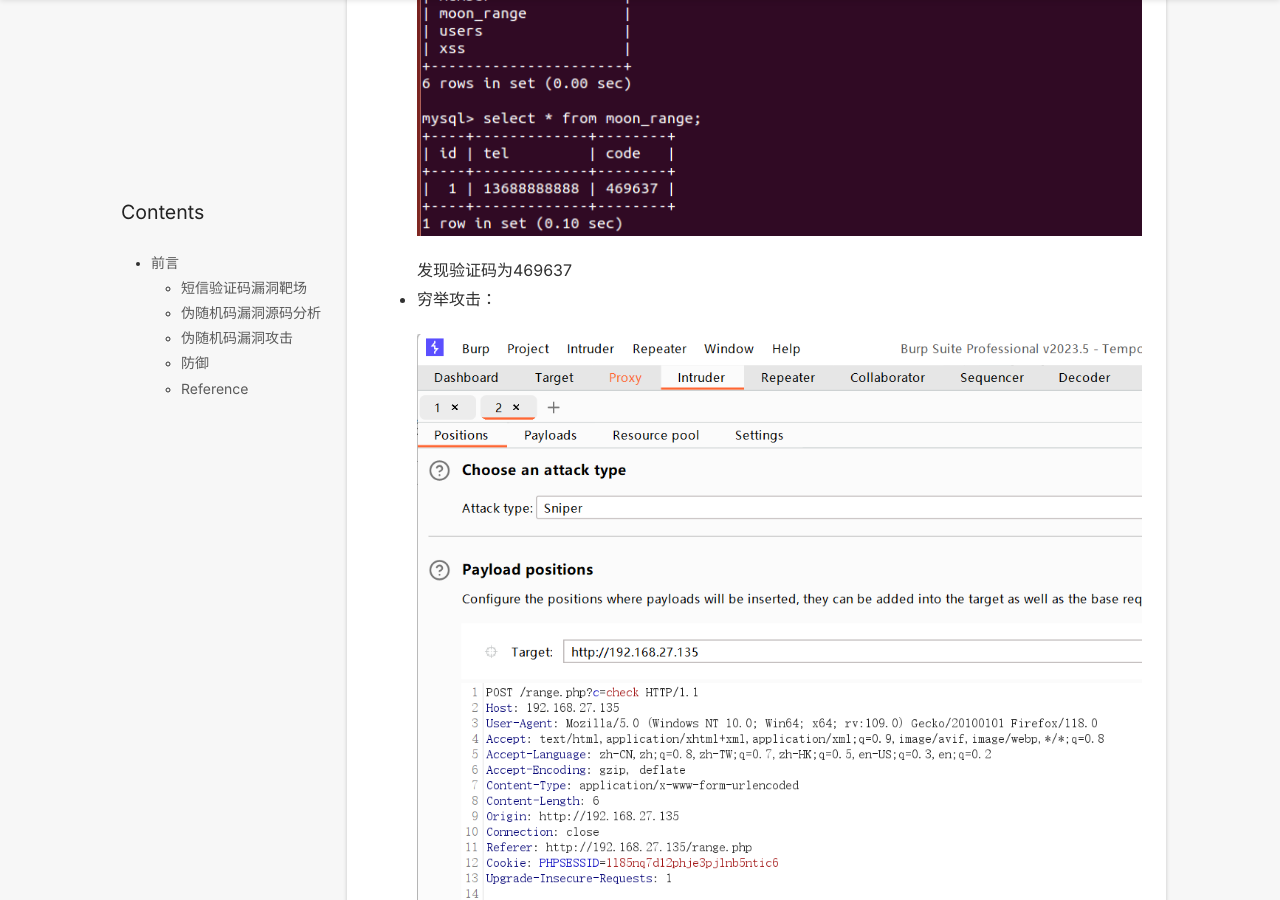
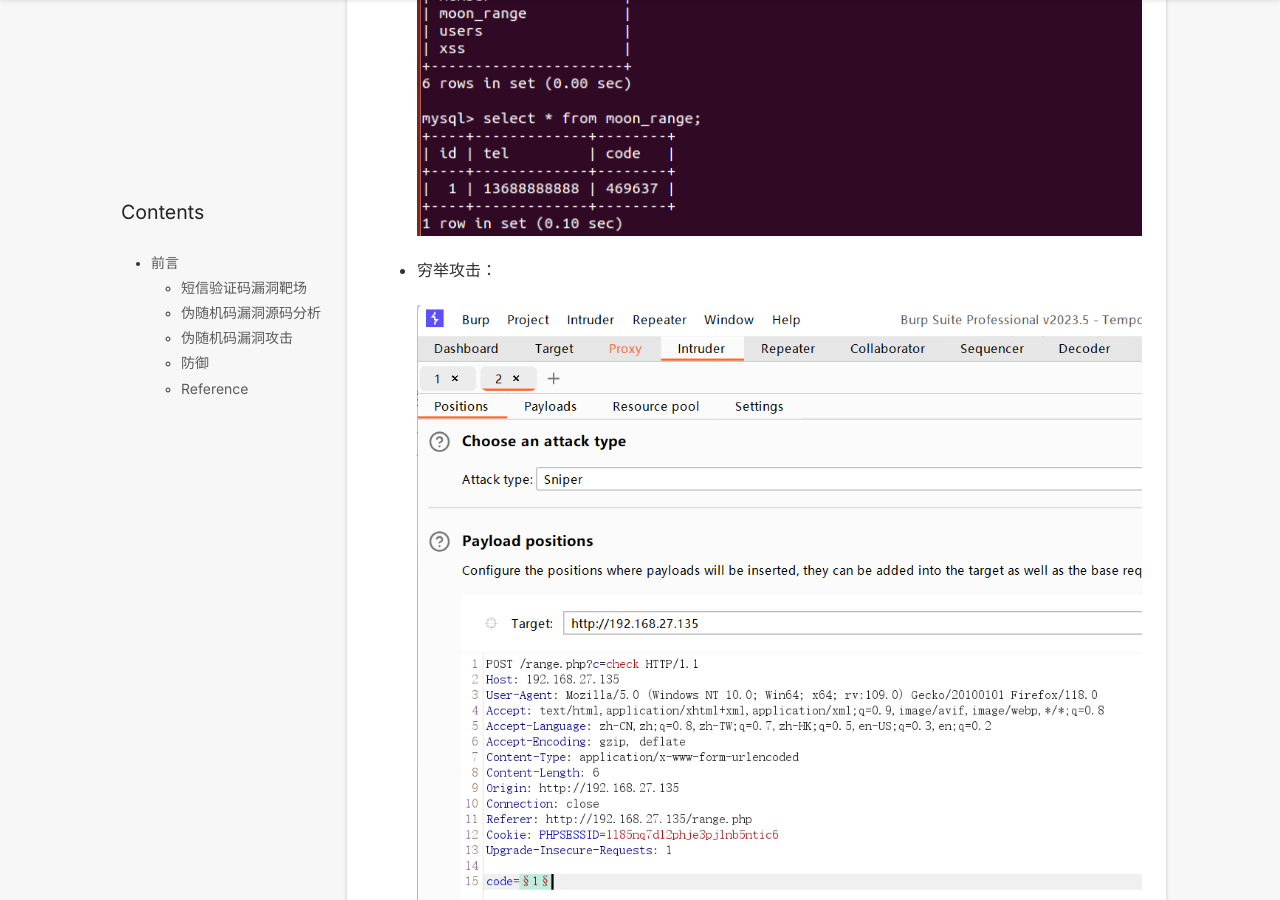
Before and after one commit to JWlovelearning/JWlovelearning.github.io, a Jekyll site: the page built from _posts/2023-10-09-post.md, in a window 1280 px wide and 900 px high, scrolled down 2895 px. Built offline with Jekyll 4.4.1, drawn with Linux system fonts in a browser that asks for light colours; nearby versions of some CDN libraries; comment, search, counter and statistics services are not loaded.

Commit message:
Update 2023-10-09-post.md

```diff
--- a/_posts/2023-10-09-post.md
+++ b/_posts/2023-10-09-post.md
@@ -62,7 +62,6 @@
 
 + 测试查看后台验证码：
 ![Alt text](/style/image/image20.png)
-发现验证码为469637
 
 + 穷举攻击：
 ![Alt text](/style/image/image19.png)
```
